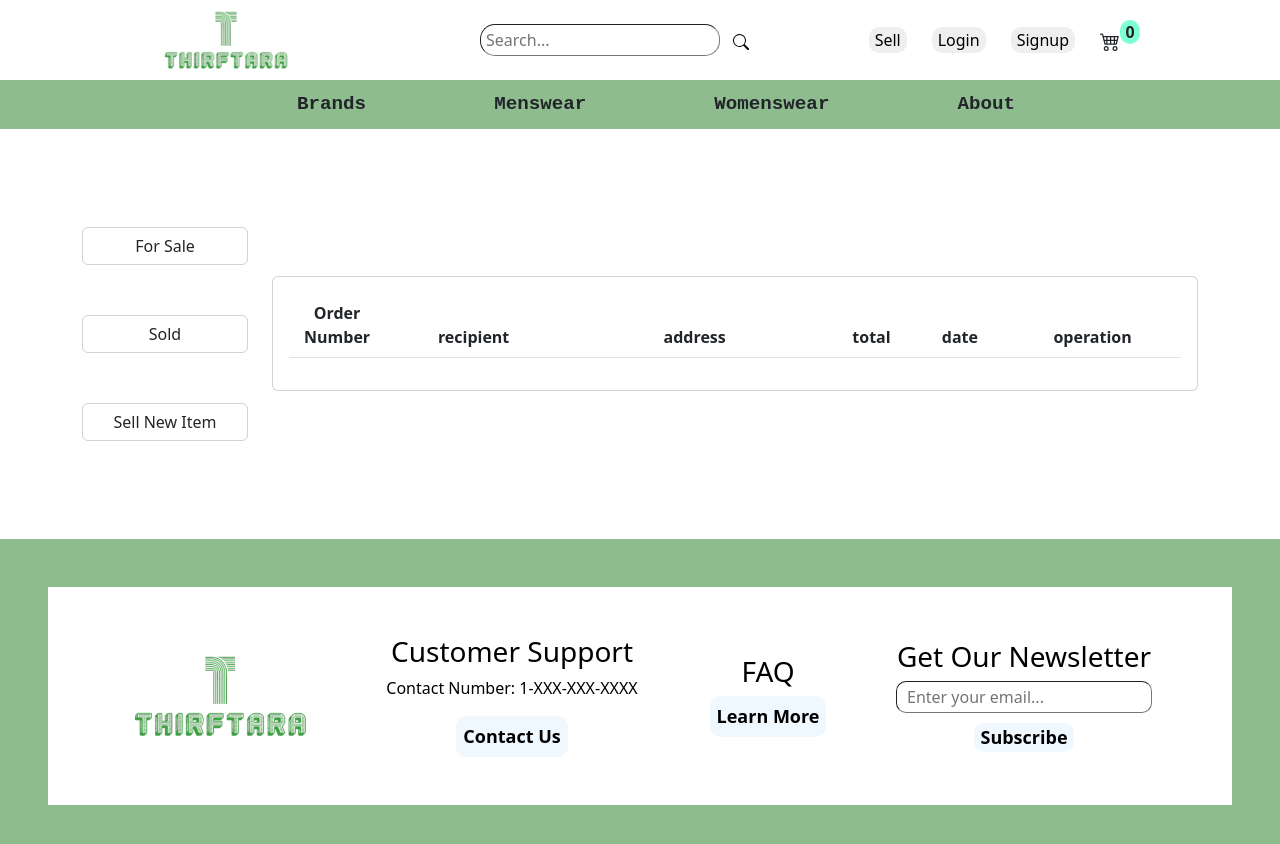
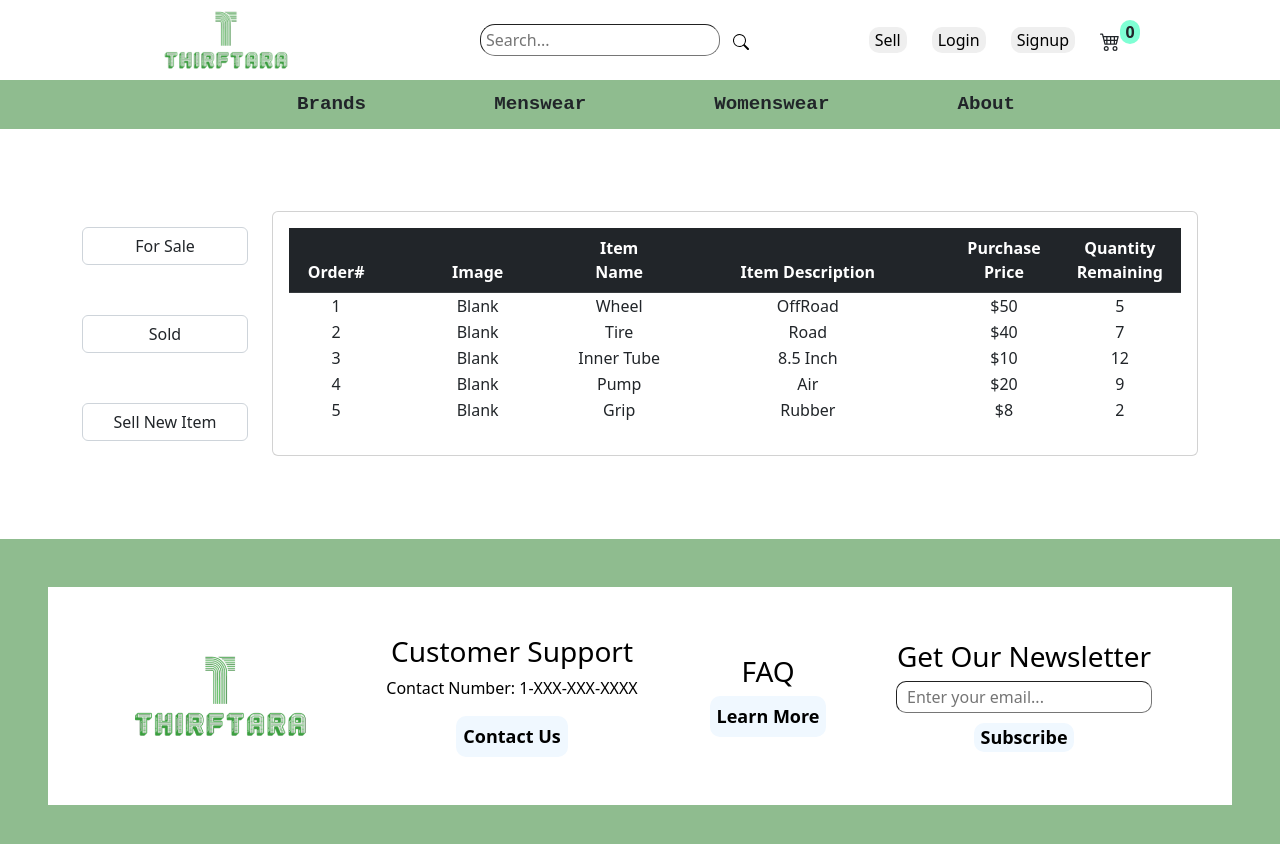
Before and after one commit to William321012/Thriftara, a React (Create React App) app in the folder thriftara/: page /pages/Sell in a window 1280 px wide. Shown: the top 844 px of the page. Built offline with nearby package versions, Linux system fonts and the light colour scheme; no server answers.

Commit message:
Fixed some stuff and created the basics for 2 pages.
Fixed Cross-Origin, added comments, created format with temp data for ForSale and Sold pages. Also tried to figure out authentication in the backend.

```diff
--- a/thriftara/src/components/ForSale/ForSale.jsx
+++ b/thriftara/src/components/ForSale/ForSale.jsx
@@ -1,36 +1,59 @@
-import React from "react";
+import React, { userState } from "react";
 import axios from "axios";
+import data from "./mock-data.json";
 
 class ForSale extends React.Component {
-  displayAllPurchases = () => {
-    axios
-      .get("http://localhost:8080/orders/displayAllOrder")
-      .then(function (response) {
-        console.log(response.data);
-      })
-      .catch(function (error) {
-        // error response
-        alert("failed");
-      });
-  };
+  // displayAllPurchases = () => {
+  //   axios
+  //     .get("http://localhost:8080/orders/displayAllOrder")
+  //     .then(function (response) {
+  //       console.log(response.data);
+  //     })
+  //     .catch(function (error) {
+  //       // error response
+  //       alert("failed");
+  //     });
+  // };
+
+  // const [items, setItems] = useState();
+
+  constructor(props) {
+    super(props);
+    this.state = {
+      information: data,
+    };
+  }
 
   render() {
     return (
       <section>
-        <table id="order" class="table table-striped">
-          <thead>
+        <table id="order" className="table table-striped">
+          <thead className="table-dark">
             <tr>
-              <th class="col-1">Order Number</th>
-              <th class="col-2">recipient</th>
-              <th class="col-3">address</th>
-              <th class="col-1">total</th>
-              <th class="col-1">date</th>
-              <th class="col-2">operation</th>
+              <th className="col-1">Order#</th>
+              <th className="col-2">Image</th>
+              <th className="col-1">Item Name</th>
+              <th className="col-3">Item Description</th>
+              <th className="col-1">Purchase Price</th>
+              <th className="col-1">Quantity Remaining</th>
             </tr>
           </thead>
           <tbody id="orderBody"></tbody>
-          {this.displayAllPurchases()}
+          {/* Temporary data will be used below: */}
+          {this.state.information.map((info, i) => (
+            <tr>
+              <td>{info.id}</td>
+              <td>{info.image}</td>
+              <td>{info.itemName}</td>
+              <td>{info.itemDescription}</td>
+              <td>{info.purchasePrice}</td>
+              <td>{info.quantity}</td>
+            </tr>
+          ))}
+          {console.log(this.state.information.length)}
         </table>
+        {/* Gets information about the seller from the backend. */}
+        {/* {this.displayAllPurchases()} */}
       </section>
     );
   }
--- /dev/null
+++ b/thriftara/src/components/ForSale/mock-data.json
@@ -0,0 +1,42 @@
+[
+  {
+    "id": 1,
+    "image": "Blank",
+    "itemName": "Wheel",
+    "itemDescription": "OffRoad",
+    "purchasePrice": "$50",
+    "quantity": "5"
+  },
+  {
+    "id": 2,
+    "image": "Blank",
+    "itemName": "Tire",
+    "itemDescription": "Road",
+    "purchasePrice": "$40",
+    "quantity": "7"
+  },
+  {
+    "id": 3,
+    "image": "Blank",
+    "itemName": "Inner Tube",
+    "itemDescription": "8.5 Inch",
+    "purchasePrice": "$10",
+    "quantity": "12"
+  },
+  {
+    "id": 4,
+    "image": "Blank",
+    "itemName": "Pump",
+    "itemDescription": "Air",
+    "purchasePrice": "$20",
+    "quantity": "9"
+  },
+  {
+    "id": 5,
+    "image": "Blank",
+    "itemName": "Grip",
+    "itemDescription": "Rubber",
+    "purchasePrice": "$8",
+    "quantity": "2"
+  }
+]
--- a/thriftara/src/components/Sold/Sold.jsx
+++ b/thriftara/src/components/Sold/Sold.jsx
@@ -1,10 +1,50 @@
 import React from "react";
+import data2 from "./mock-data.json";
 
 class Sold extends React.Component {
+  constructor(props) {
+    super(props);
+    this.state = {
+      information: data2,
+    };
+  }
+
   render() {
     return (
       <section>
-        <div></div>
+        <table id="order" className="table table-striped">
+          <thead className="table-dark">
+            <tr>
+              <th className="col-1">Order#</th>
+              <th className="col-2">Image</th>
+              <th className="col-1">Item Name</th>
+              <th className="col-1">Purchase Price</th>
+              <th className="col-1">Purchase Quantity</th>
+              <th className="col-1">Total Price</th>
+              <th className="col-2">Recipient</th>
+              <th className="col-3">Address</th>
+              <th className="col-3">Date</th>
+            </tr>
+          </thead>
+          <tbody id="orderBody"></tbody>
+          {/* Temporary data will be used below: */}
+          {this.state.information.map((info, i) => (
+            <tr>
+              <td>{info.id}</td>
+              <td>{info.image}</td>
+              <td>{info.itemName}</td>
+              <td>{info.purchasePrice}</td>
+              <td>{info.quantity}</td>
+              <td>{info.totalPrice}</td>
+              <td>{info.Recipient}</td>
+              <td>{info.Address}</td>
+              <td>{info.Date}</td>
+            </tr>
+          ))}
+          {console.log(this.state.information.length)}
+        </table>
+        {/* Gets information about the seller from the backend. */}
+        {/* {this.displayAllPurchases()} */}
       </section>
     );
   }
--- /dev/null
+++ b/thriftara/src/components/Sold/mock-data.json
@@ -0,0 +1,57 @@
+[
+  {
+    "id": 1,
+    "image": "Blank",
+    "itemName": "Wheel",
+    "purchasePrice": "$50",
+    "quantity": "5",
+    "totalPrice": "50",
+    "Recipient": "Tom",
+    "Address": "6666-New York-NY-11204",
+    "Date": "3/30/2023"
+  },
+  {
+    "id": 2,
+    "image": "Blank",
+    "itemName": "Tire",
+    "purchasePrice": "$40",
+    "quantity": "2",
+    "totalPrice": "80",
+    "Recipient": "Meggie",
+    "Address": "6666-New York-NY-11204",
+    "Date": "4/19/2023"
+  },
+  {
+    "id": 3,
+    "image": "Blank",
+    "itemName": "Inner Tube",
+    "purchasePrice": "$10",
+    "quantity": "4",
+    "totalPrice": "40",
+    "Recipient": "Michael",
+    "Address": "77777-Cedar Rapids-IA-11204",
+    "Date": "4/15/2023"
+  },
+  {
+    "id": 4,
+    "image": "Blank",
+    "itemName": "Pump",
+    "purchasePrice": "$20",
+    "quantity": "3",
+    "totalPrice": "60",
+    "Recipient": "William",
+    "Address": "77777-Cedar Rapids-IA-11204",
+    "Date": "4/10/2023"
+  },
+  {
+    "id": 5,
+    "image": "Blank",
+    "itemName": "Grip",
+    "purchasePrice": "$8",
+    "quantity": "1",
+    "totalPrice": "8",
+    "Recipient": "Jack",
+    "Address": "5555555-New York-NY-11204",
+    "Date": "4/5/2023"
+  }
+]
--- a/thriftara/src/pages/Login.jsx
+++ b/thriftara/src/pages/Login.jsx
@@ -10,7 +10,7 @@ class Login extends React.Component {
   password = React.createRef();
 
   connectUser = async () => {
-    // Post Request
+    // Post request sends username information to backend to log in.
     axios
       .post(
         "http://localhost:8080/customers/log",
@@ -22,6 +22,9 @@ class Login extends React.Component {
           headers: {
             "Content-Type": "application/x-www-form-urlencoded",
           },
+        },
+        {
+          withCredentials: true,
         }
       )
       .then(function (response) {
@@ -96,6 +99,7 @@ class Login extends React.Component {
                         </button>
                       </Link> */}
 
+                      {/* Connects to backend when submit is clicked */}
                       <button
                         type="submit"
                         className="btn btn-primary fw-bold form-control mb-2"
--- a/thriftara/src/pages/Sell.jsx
+++ b/thriftara/src/pages/Sell.jsx
@@ -3,6 +3,7 @@ import React from "react";
 // import { Link } from "react-router-dom";
 import SellNewItem from "../components/SellNewItem/SellNewItem";
 import ForSale from "../components/ForSale/ForSale";
+import Sold from "../components/Sold/Sold";
 
 class Sell extends React.Component {
   constructor(props) {
@@ -45,6 +46,7 @@ class Sell extends React.Component {
             <div className="row align-items-center">
               <div className="col-2 align-middle">
                 <button
+                  //Changes button formation(position) based on option selected
                   onClick={this.changeOption.bind(this, 1)}
                   className="form-control"
                   style={{
@@ -118,8 +120,9 @@ class Sell extends React.Component {
               <div className="col-10">
                 <div className="card">
                   <div className="card-body">
+                    {/* Calls different components based on button selected */}
                     {this.state.option1 ? <ForSale /> : null}
-                    {this.state.option2 ? <h1>Option 2</h1> : null}
+                    {this.state.option2 ? <Sold /> : null}
                     {this.state.option3 ? <SellNewItem /> : null}
                   </div>
                 </div>
```
Also changed, not shown: thriftara/src/pages/Signup.jsx (+3 -8 lines), 2 other files (tests, documents, lock files or other folders).
